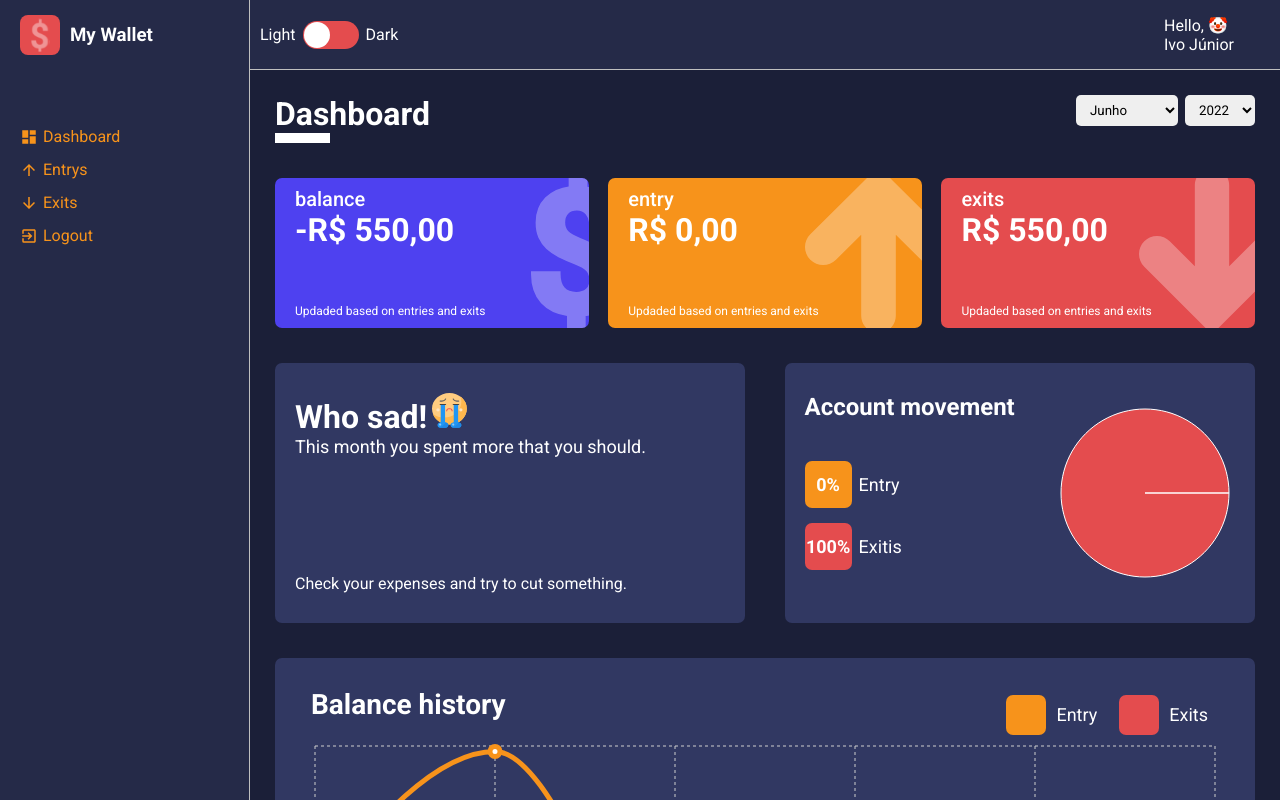
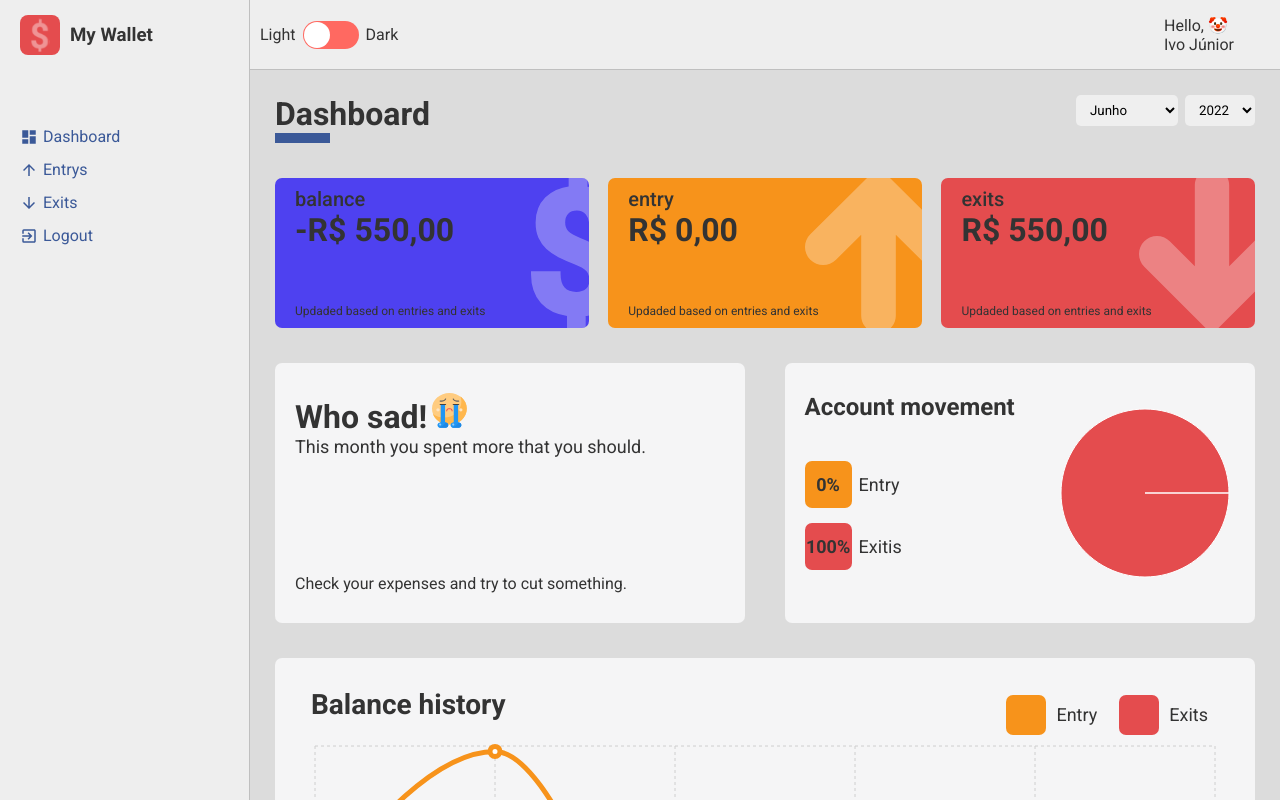
Before and after one commit to Ivo-Jr/my-wallet, a React (Create React App) app: page /dashboard in a window 1280 px wide. Built offline with nearby package versions, Linux system fonts and the light colour scheme; data requests are answered from the project's data file.

Commit message:
context theme included in application

```diff
--- a/src/App.js
+++ b/src/App.js
@@ -1,16 +1,17 @@
-import { ThemeProvider } from 'styled-components';
 import GlobalStyles from './styles/GlobalStyles';
-import { dark } from './styles/themes/dark'
+import ThemeProvider from './hooks/theme';
+import Layout from './Layout';
 
 import Routes from './Router';
 
 export const App = () => {
+
   return(
-    <>
-      <ThemeProvider theme={dark}>
+    <ThemeProvider>
+      <Layout>
         <GlobalStyles/>
         <Routes />
-      </ThemeProvider>
-    </>
+      </Layout>
+  </ThemeProvider>
   )
 }
--- a/src/Components/PieChartBox/index.js
+++ b/src/Components/PieChartBox/index.js
@@ -8,8 +8,7 @@ import { Container,
   SideRight,
 } from './styles';
 
-const PieChartBox = ({ data }) => {
-  return (
+const PieChartBox = ({ data }) => (
   <Container>
     <SideLeft>
       <h2>Account movement</h2>
@@ -41,7 +40,5 @@ const PieChartBox = ({ data }) => {
 
   </Container>
 )
-};
-
 
 export default PieChartBox
--- a/src/Components/Toggle/index.js
+++ b/src/Components/Toggle/index.js
@@ -1,12 +1,15 @@
 import React, { useState } from 'react';
+import { useTheme } from '../../hooks/theme';
 
 import { Container, ToggleLabel, ToggleSelector} from './styles';
 
 export default function Toggle() {
   const [checked, setchecked] = useState(false);
+  const { toggleTheme } = useTheme();
 
   const handleToggleCheck = () => {
-    setchecked(!checked)
+    setchecked(!checked);
+    toggleTheme();
   }
 
   return(
--- /dev/null
+++ b/src/Layout/index.js
@@ -0,0 +1,18 @@
+import React from 'react';
+
+import { useTheme } from '../hooks/theme';
+import { ThemeProvider } from 'styled-components'
+
+import { Container } from './styles';
+
+export default function Layout({ children }) {
+  const { theme } = useTheme();
+
+  return (
+    <Container>
+      <ThemeProvider theme={theme}>
+        {children}
+      </ThemeProvider>
+    </Container>
+  )
+}
--- /dev/null
+++ b/src/Layout/styles.js
@@ -0,0 +1,3 @@
+import styled from 'styled-components';
+
+export const Container = styled.div``;
--- a/src/Pages/Dashboard/index.js
+++ b/src/Pages/Dashboard/index.js
@@ -1,4 +1,4 @@
-import React, {useMemo, useState, useEffect} from 'react';
+import React, {useMemo, useState, useEffect, useCallback} from 'react';
 
 import ContentHeader from '../../Components/ContantHeader';
 import MessageBox from '../../Components/MessageBox';
@@ -68,19 +68,22 @@ export default function Dashboard() {
     }
   }
 
-  const handleMonthSelected = (month) => {
+  const handleMonthSelected = useCallback((month) => {
     if (month) {
       const parseMonth = Number(month);
       setMonthSelected(parseMonth);
     }
-  }
+  },[])
 
-  const handleYearSelected = (year) => {
-    if (year) {
+  const handleYearSelected = useCallback((year) => {
+    try {
       const parseYear = Number(year);
       setYearSelected(parseYear);
     }
-  }
+    catch {
+      throw new Error('Invalid year value. Is accept integer numbers.')
+    }
+  },[])
 
   const totalExits = useMemo(() => {
     let total = 0;
@@ -329,7 +332,7 @@ export default function Dashboard() {
 
   return (
     <Container>
-      <ContentHeader title="Dashboard" lineColor="#fff">
+      <ContentHeader title="Dashboard" lineColor={props => props.theme.color.info}>
         <SelectInput
           options={month}
           onChange={(e) => handleMonthSelected(e.target.value)}
--- /dev/null
+++ b/src/hooks/theme.js
@@ -0,0 +1,44 @@
+import React, { createContext, useState, useContext } from 'react';
+
+import { dark } from '../styles/themes/dark';
+import { light } from '../styles/themes/light';
+
+const ThemeContext = createContext();
+
+export default function ThemeProvider({ children }) {
+  const [theme, setTheme] = useState(() => {
+    const storageTheme = localStorage.getItem('@my-wallet:theme');
+
+    if (storageTheme) {
+      return JSON.parse(storageTheme)
+    } else {
+      return light
+    }
+  });
+
+  const toggleTheme = () => {
+    if(theme.title === 'dark'){
+      setTheme(light);
+      localStorage.setItem('@my-wallet:theme', JSON.stringify(light));
+    } else {
+      setTheme(dark);
+      localStorage.setItem('@my-wallet:theme', JSON.stringify(dark));
+    }
+  }
+
+  return (
+    <ThemeContext.Provider
+      value={{
+        theme,
+        toggleTheme
+      }}>
+        {children}
+    </ThemeContext.Provider>
+  )
+}
+
+export function useTheme() {
+  const context = useContext(ThemeContext);
+  const { theme, toggleTheme } = context
+  return {theme, toggleTheme };
+}
--- a/src/index.js
+++ b/src/index.js
@@ -6,6 +6,6 @@ const root = ReactDOM.createRoot(document.getElementById('root'));
 
 root.render(
   <React.StrictMode>
-    <App />
+      <App />
   </React.StrictMode>
 );
--- a/src/styles/themes/dark.js
+++ b/src/styles/themes/dark.js
@@ -1,5 +1,5 @@
 export const dark = {
-  tile: 'dark',
+  title: 'dark',
 
   color: {
     primary: '#1B1F38',
--- a/src/styles/themes/light.js
+++ b/src/styles/themes/light.js
@@ -1,13 +1,13 @@
 export const light = {
-  tile: 'light',
+  title: 'light',
 
   color: {
     primary: '#DCDCDC',
-    secondary: '#FFFFFF',
-    tertiary: '#F5F5F5',
+    secondary: '#eee',
+    tertiary: '#F5F5F6',
 
     white: '#333',
-    black: '#fff',
+    black: '#eee',
     gray: '#BFBFBF',
 
     success: '#03BB85',
```
Also changed, not shown: src/Components/BarChartBox/index.js (indentation only). Lines whose indentation alone changed are shown as unchanged.
